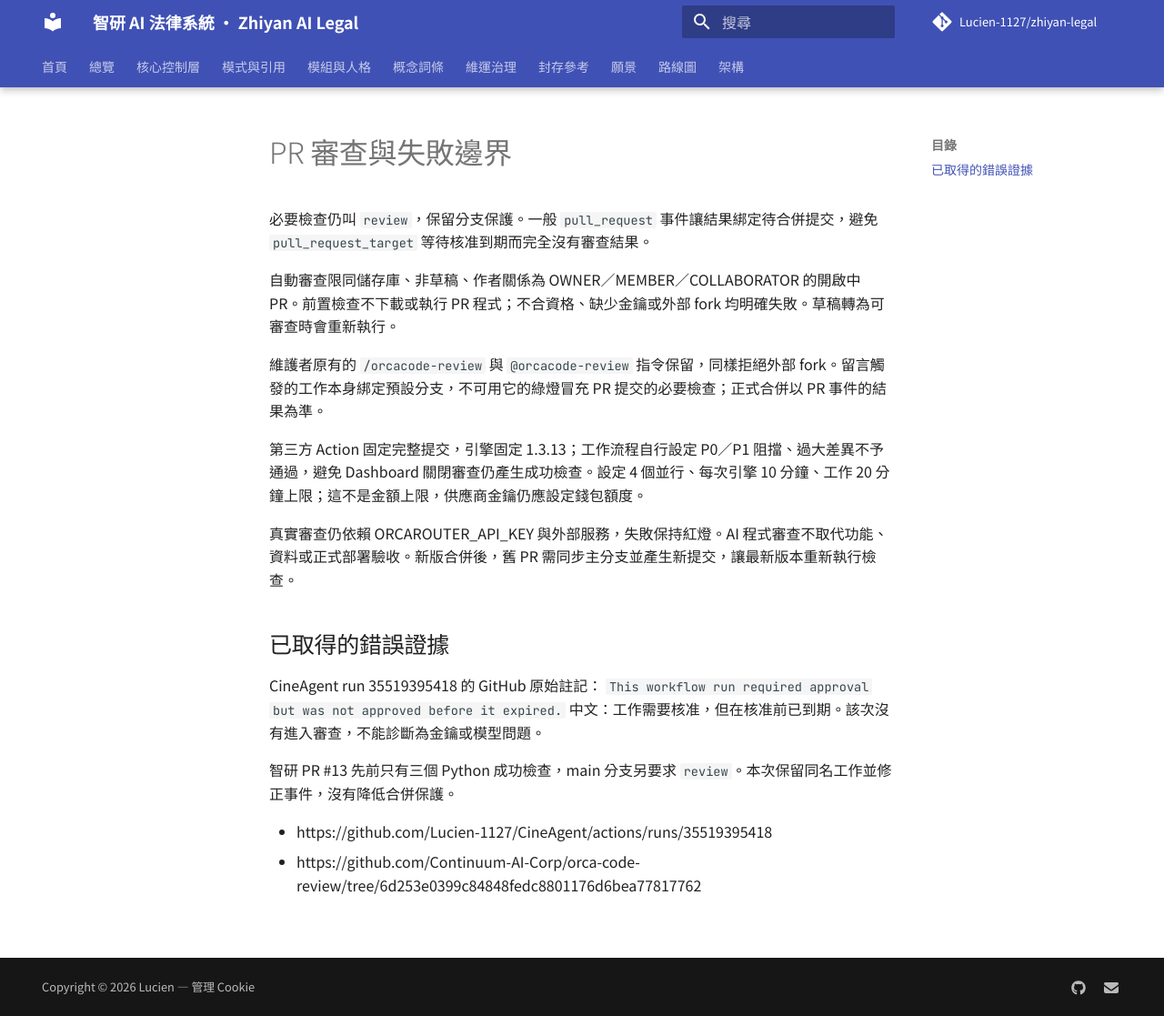
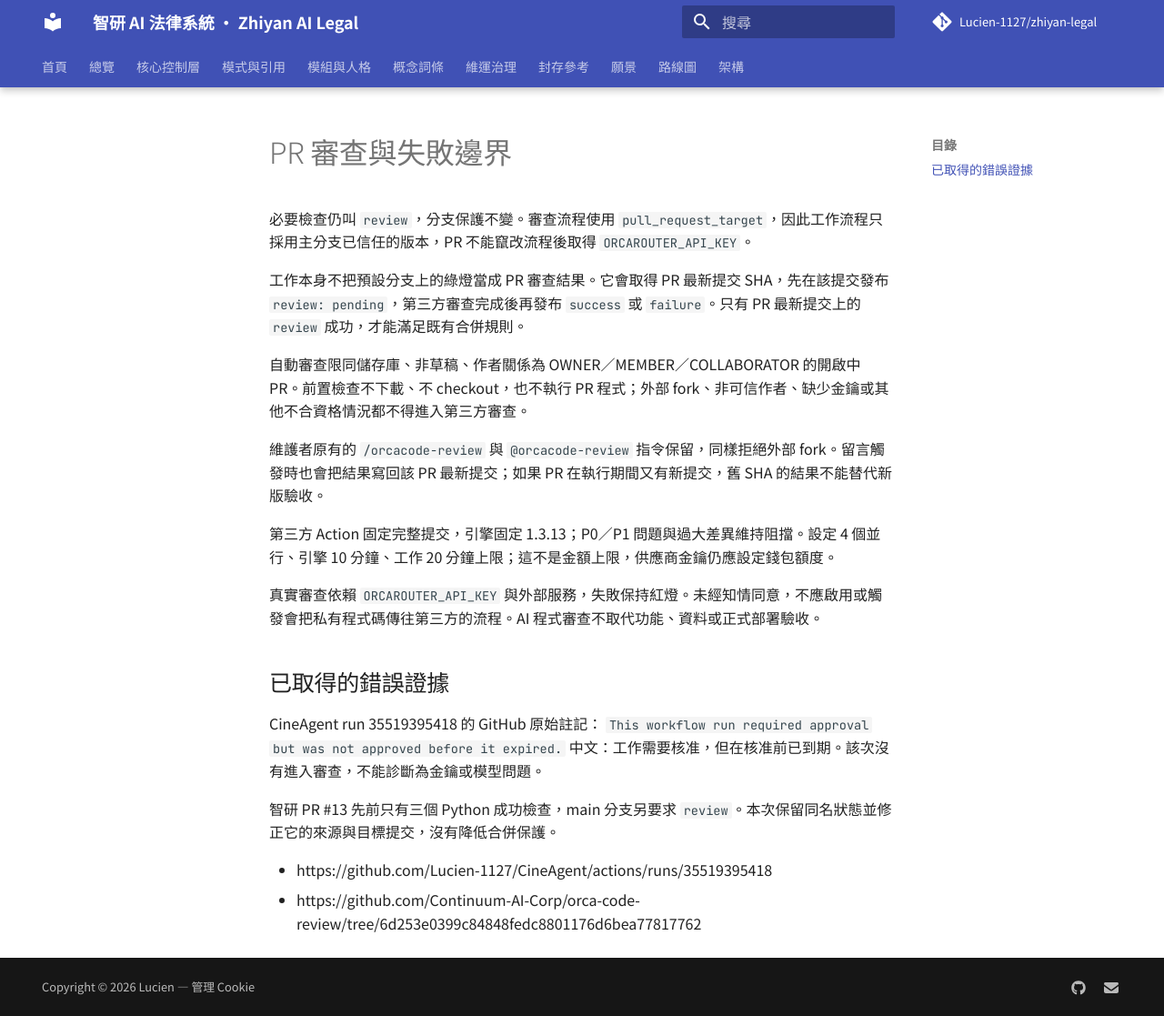
Before and after one commit to Lucien-1127/zhiyan-legal, an MkDocs documentation site: the page built from docs/review-workflow.md, in a window 1280 px wide and 1117 px high. Shown: the whole window at 91% size. Built offline with MkDocs 1.6.1 and Material for MkDocs 9.7.7, drawn with Linux system fonts in a browser that asks for light colours; comment, search, counter and statistics services are not loaded.

Commit message:
docs: explain trusted review status publication

```diff
--- a/docs/review-workflow.md
+++ b/docs/review-workflow.md
@@ -1,14 +1,16 @@
 # PR 審查與失敗邊界
 
-必要檢查仍叫 `review`，保留分支保護。一般 `pull_request` 事件讓結果綁定待合併提交，避免 `pull_request_target` 等待核准到期而完全沒有審查結果。
+必要檢查仍叫 `review`，分支保護不變。審查流程使用 `pull_request_target`，因此工作流程只採用主分支已信任的版本，PR 不能竄改流程後取得 `ORCAROUTER_API_KEY`。
 
-自動審查限同儲存庫、非草稿、作者關係為 OWNER／MEMBER／COLLABORATOR 的開啟中 PR。前置檢查不下載或執行 PR 程式；不合資格、缺少金鑰或外部 fork 均明確失敗。草稿轉為可審查時會重新執行。
+工作本身不把預設分支上的綠燈當成 PR 審查結果。它會取得 PR 最新提交 SHA，先在該提交發布 `review: pending`，第三方審查完成後再發布 `success` 或 `failure`。只有 PR 最新提交上的 `review` 成功，才能滿足既有合併規則。
 
-維護者原有的 `/orcacode-review` 與 `@orcacode-review` 指令保留，同樣拒絕外部 fork。留言觸發的工作本身綁定預設分支，不可用它的綠燈冒充 PR 提交的必要檢查；正式合併以 PR 事件的結果為準。
+自動審查限同儲存庫、非草稿、作者關係為 OWNER／MEMBER／COLLABORATOR 的開啟中 PR。前置檢查不下載、不 checkout，也不執行 PR 程式；外部 fork、非可信作者、缺少金鑰或其他不合資格情況都不得進入第三方審查。
 
-第三方 Action 固定完整提交，引擎固定 1.3.13；工作流程自行設定 P0／P1 阻擋、過大差異不予通過，避免 Dashboard 關閉審查仍產生成功檢查。設定 4 個並行、每次引擎 10 分鐘、工作 20 分鐘上限；這不是金額上限，供應商金鑰仍應設定錢包額度。
+維護者原有的 `/orcacode-review` 與 `@orcacode-review` 指令保留，同樣拒絕外部 fork。留言觸發時也會把結果寫回該 PR 最新提交；如果 PR 在執行期間又有新提交，舊 SHA 的結果不能替代新版驗收。
 
-真實審查仍依賴 ORCAROUTER_API_KEY 與外部服務，失敗保持紅燈。AI 程式審查不取代功能、資料或正式部署驗收。新版合併後，舊 PR 需同步主分支並產生新提交，讓最新版本重新執行檢查。
+第三方 Action 固定完整提交，引擎固定 1.3.13；P0／P1 問題與過大差異維持阻擋。設定 4 個並行、引擎 10 分鐘、工作 20 分鐘上限；這不是金額上限，供應商金鑰仍應設定錢包額度。
+
+真實審查依賴 `ORCAROUTER_API_KEY` 與外部服務，失敗保持紅燈。未經知情同意，不應啟用或觸發會把私有程式碼傳往第三方的流程。AI 程式審查不取代功能、資料或正式部署驗收。
 
 ## 已取得的錯誤證據
 
@@ -16,7 +18,7 @@
 `This workflow run required approval but was not approved before it expired.`
 中文：工作需要核准，但在核准前已到期。該次沒有進入審查，不能診斷為金鑰或模型問題。
 
-智研 PR #13 先前只有三個 Python 成功檢查，main 分支另要求 `review`。本次保留同名工作並修正事件，沒有降低合併保護。
+智研 PR #13 先前只有三個 Python 成功檢查，main 分支另要求 `review`。本次保留同名狀態並修正它的來源與目標提交，沒有降低合併保護。
 
 - https://github.com/Lucien-1127/CineAgent/actions/runs/35519395418
 - https://github.com/Continuum-AI-Corp/orca-code-review/tree/6d253e0399c84848fedc8801176d6bea77817762
```
